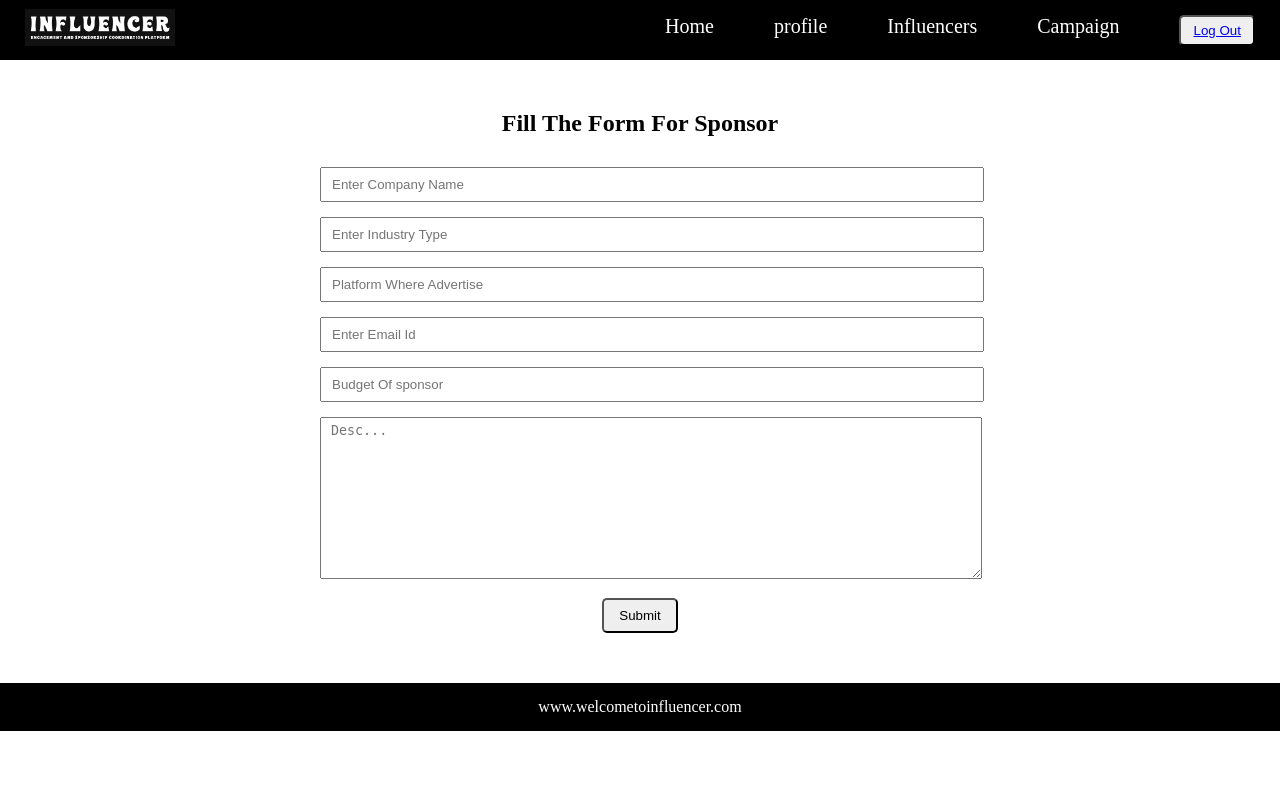
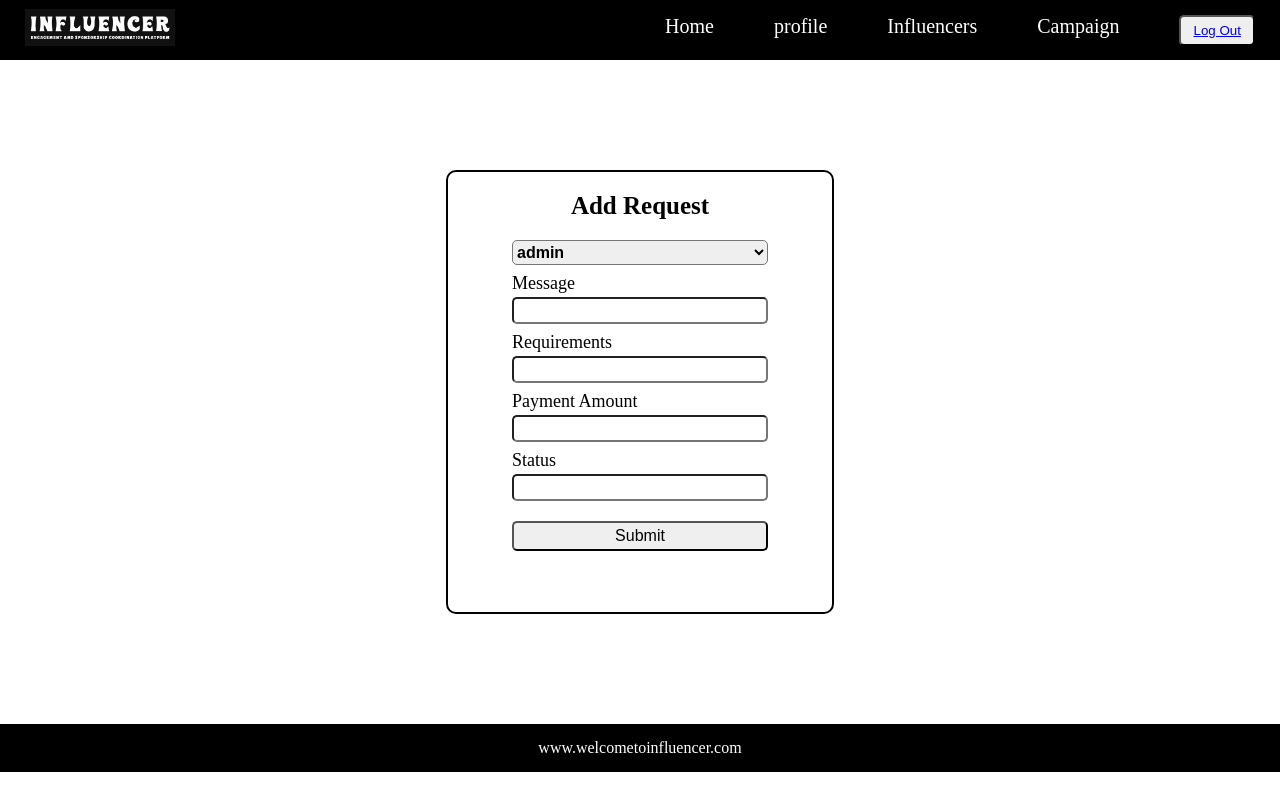
Before and after one commit to shivam91264/Influencer-Engagement-Sponsor-Coordination-Flask-Project, a Flask app: template templates/contact_influencer.html in a window 1280 px wide. Run offline with Flask 3, Linux system fonts and the light colour scheme; the template is opened without the code that fills it: values that come from a table or form of the project are taken from there, others are empty; data comes from the database, SQL or seed files in the repository.

Commit message:
influencer card

```diff
--- a/templates/campaign.html
+++ b/templates/campaign.html
@@ -9,7 +9,7 @@
     </div>
 
     <div class="sponsors-cards">
-        {% for sponsor in sponsors %}
+        {% for sponsor in campaigns %}
         <div class="sponsors-card">
             <div class="spon-card">
                 <h3>Company Name:- {{sponsor.company_name}}</h3>
--- a/templates/contact_campaign.html
+++ b/templates/contact_campaign.html
@@ -4,9 +4,11 @@
 <main>
     <div class="main-content">
         <h2>Fill The Form For Advertise</h2>
+        <form action="/contact_sponsor" method="post">
+
         <div class="contact-form">
             <div class="form-box">
-                <input type="text" placeholder="Enter full Name">
+                <input type="text" id="" name="" placeholder="Enter full Name">
             </div>
             <div class="form-box">
                 <input type="text" placeholder="Enter your reach">
@@ -24,7 +26,7 @@
                 <textarea name="" id="" cols="30" rows="10" placeholder="Desc..."></textarea>
             </div>
             <div class="form-box">
-                <button class="contact-btn">Submit</button>
+                <button type="submit" class="contact-btn">Submit</button>
             </div>
         </div>
     </div>
--- a/templates/contact_influencer.html
+++ b/templates/contact_influencer.html
@@ -1,32 +1,38 @@
 {% extends 'layout.html' %}
 {% block body %}
+<div class="login">
+    <h2>Add Request</h2>
 
-<main>
-    <div class="main-content">
-        <h2>Fill The Form For Sponsor</h2>
-        <div class="contact-form">
-            <div class="form-box">
-                <input type="text" placeholder="Enter Company Name">
+
+    <form action="/coontact_influencer" method="POST">
+        <div class="form">
+            <div class="form-list">
+                <select name="options" class="role">
+                    {% for influencer in influencers %}
+                    <option value="influencer">{{influencer.username}}</option>
+                    {% endfor %}
+                </select>
             </div>
-            <div class="form-box">
-                <input type="text" placeholder="Enter Industry Type">
+            <div class="form-list">
+                <label for="messages">Message</label>
+                <input type="String" id="messages" name="messages" required>
             </div>
-            <div class="form-box">
-                <input type="text" placeholder="Platform Where Advertise ">
+            <div class="form-list">
+                <label for="requirements">Requirements</label>
+                <input type="String" id="requirements" name="requirements" required>
             </div>
-            <div class="form-box">
-                <input type="text" placeholder="Enter Email Id">
+            <div class="form-list">
+                <label for="payment_amount">Payment Amount</label>
+                <input type="String" id="payment_amount" name="payment_amount" required>
             </div>
-            <div class="form-box">
-                <input type="text" placeholder="Budget Of sponsor">
+            <div class="form-list">
+                <label for="status">Status</label>
+                <input type="String" id="status" name="status" required>
             </div>
-            <div class="form-box">
-                <textarea name="" id="" cols="30" rows="10" placeholder="Desc..."></textarea>
-            </div>
-            <div class="form-box">
-                <button class="contact-btn">Submit</button>
-            </div>
+            <button class="btn" type="submit" value="submit">Submit</button>
         </div>
-    </div>
-</main>
+
+    </form>
+</div>
+
 {% endblock %}
--- a/templates/sponsor_profile.html
+++ b/templates/sponsor_profile.html
@@ -9,9 +9,9 @@
             <div class="influ-profile">
                 <img width="320px" src="{{ url_for('get_image1', image_id=sponsor.sponsor_id) }}" alt="image">
                 <div class="left-con-desc">
-                    <h2>{{ sponsor.company_name }}</h2>
-                    <h2>{{ sponsor.desc }}</h2>
-                    <h2>{{ sponsor.industry }}</h2>
+                    <h2>Company Name:- {{ sponsor.company_name }}</h2>
+                    <h2>Desc:- {{ sponsor.desc }}</h2>
+                    <h2>Industy:-{{ sponsor.industry }}</h2>
                     <button style="width: 18vw;" class="btn"><a href="/edit_sponsor/{{sponsor.sponsor_id}}">Edit</a></button>
                 </div>
 
```
Also changed, not shown: controller.py (+63 -4 lines), model.py (+10 -0 lines), templates/influencer.html (+4 -4 lines), templates/influencer_profile.html (+4 -4 lines).
